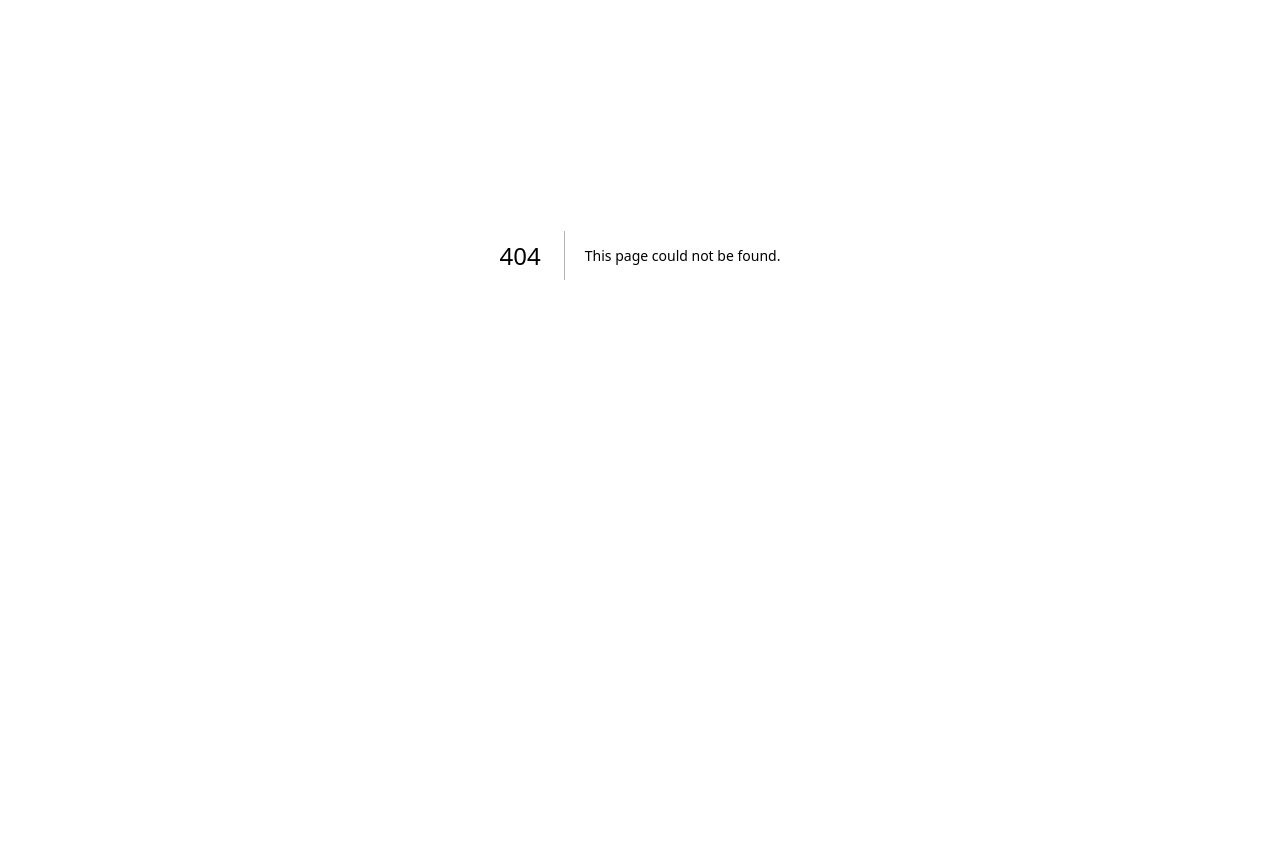
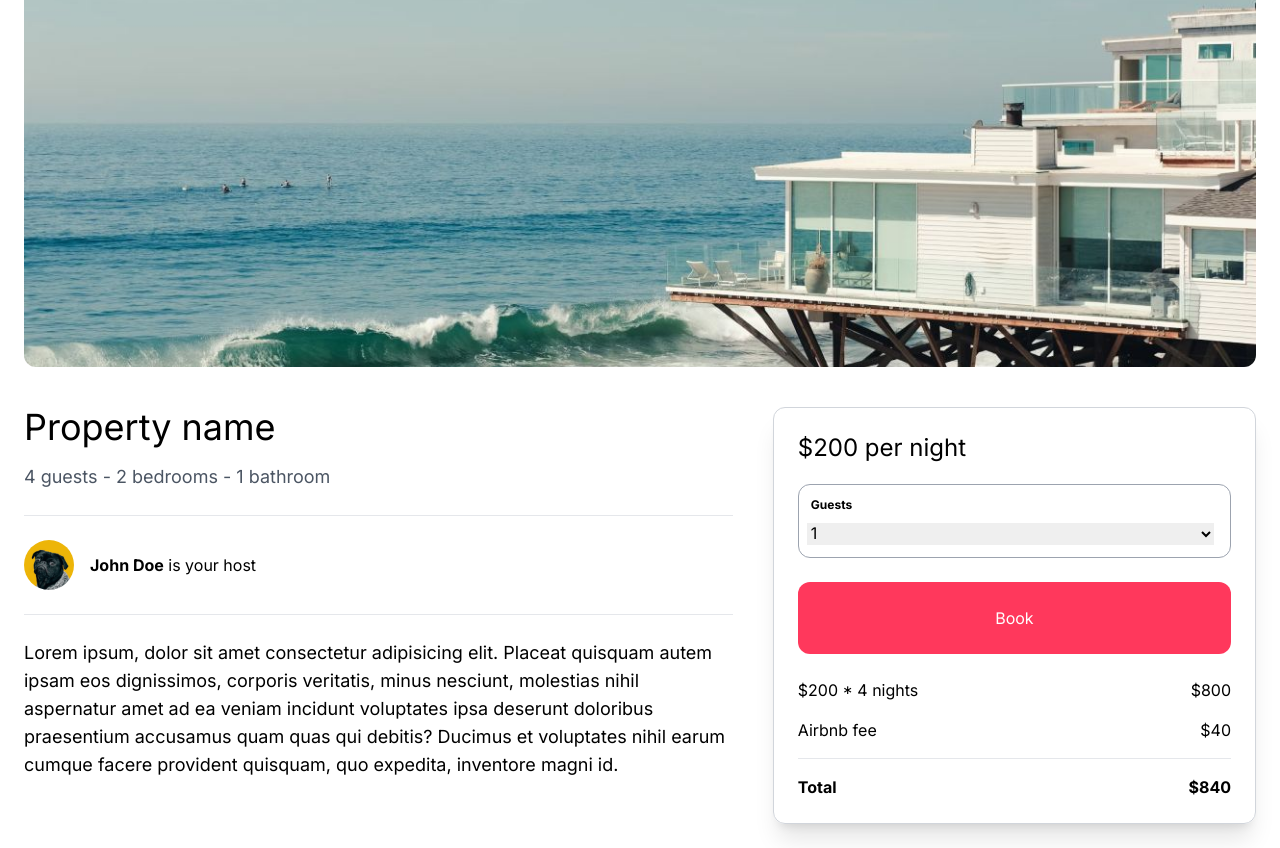
Before and after one commit to haitaa/DjangoAirBnb, a Next.js app in the folder frontend/: page /properties/1 in a window 1280 px wide. Before the commit this address had no page. Shown: the part 241-1089 px from the top of the page. Before the commit the page ends 896 px from the top, so only its background shows below. Built offline with nearby package versions, Linux system fonts and the light colour scheme.

Commit message:
Property Detail component

```diff
--- /dev/null
+++ b/frontend/app/components/properties/ReservationSideBar.tsx
@@ -0,0 +1,39 @@
+import React from "react";
+
+export default function ReservationSideBar() {
+    return (
+        <aside className="mt-6 p-6 col-span-2 rounded-xl border border-gray-300 shadow-xl">
+            <h2 className="mb-5 text-2xl">$200 per night</h2>
+
+            <div className="mb-6 p-3 border border-gray-400 rounded-xl">
+                <label className="mb-2 block font-bold text-xs">Guests</label>
+                <select className="w-full -ml-1 text-xm">
+                    <option>1</option>
+                    <option>2</option>
+                    <option>3</option>
+                    <option>4</option>
+                </select>
+            </div>
+
+            <div className="w-full mb-6 py-6 text-center text-white bg-airbnb hover:bg-airbnb-dark rounded-xl">
+                Book
+            </div>
+            <div className="mb-4 flex justify-between align-center">
+                <p>$200 * 4 nights</p>
+                <p>$800</p>
+            </div>
+
+            <div className="mb-4 flex justify-between align-center">
+                <p>Airbnb fee</p>
+                <p>$40</p>
+            </div>
+
+            <hr />
+
+            <div className="mt-4 flex justify-between align-center font-bold">
+                <p>Total</p>
+                <p>$840</p>
+            </div>
+        </aside>
+    );
+}
--- /dev/null
+++ b/frontend/app/properties/[id]/page.tsx
@@ -0,0 +1,58 @@
+import Image from "next/image";
+import ReservationSideBar from "@/app/components/properties/ReservationSideBar";
+
+const PropertyDetailPage = () => {
+    return (
+        <main className="max-w-[1500px] mx-auto px-6 pb-6">
+            <div className="w-full h-[64vh] mb-4 overflow-hidden rounded-xl relative">
+                <Image
+                    fill
+                    src="/beach_1.jpg"
+                    alt="Beach House"
+                    className="object-cover w-full h-full"
+                />
+            </div>
+
+            <div className="mt-4 grid grid-cols-1 md:grid-cols-5 gap-4">
+                <div className="py-6 pr-6 col-span-3">
+                    <h1 className="mb-4 text-4xl">Property name</h1>
+
+                    <span className="mb-6 block text-lg text-gray-600">
+                        4 guests - 2 bedrooms - 1 bathroom
+                    </span>
+
+                    <hr />
+
+                    <div className="py-6 flex items-center space-x-4">
+                        <Image
+                            src="/profile_pic_1.jpg"
+                            alt="The user name"
+                            width={50}
+                            height={50}
+                            className="rounded-full"
+                        />
+                        <p>
+                            <strong>John Doe</strong> is your host
+                        </p>
+                    </div>
+
+                    <hr />
+
+                    <p className="mt-6 text-lg">
+                        Lorem ipsum, dolor sit amet consectetur adipisicing
+                        elit. Placeat quisquam autem ipsam eos dignissimos,
+                        corporis veritatis, minus nesciunt, molestias nihil
+                        aspernatur amet ad ea veniam incidunt voluptates ipsa
+                        deserunt doloribus praesentium accusamus quam quas qui
+                        debitis? Ducimus et voluptates nihil earum cumque facere
+                        provident quisquam, quo expedita, inventore magni id.
+                    </p>
+                </div>
+
+                <ReservationSideBar></ReservationSideBar>
+            </div>
+        </main>
+    );
+};
+
+export default PropertyDetailPage;
```
Also changed, not shown: frontend/public/profile_pic_1.jpg (added), 1 other file (tests, documents, lock files or other folders).
